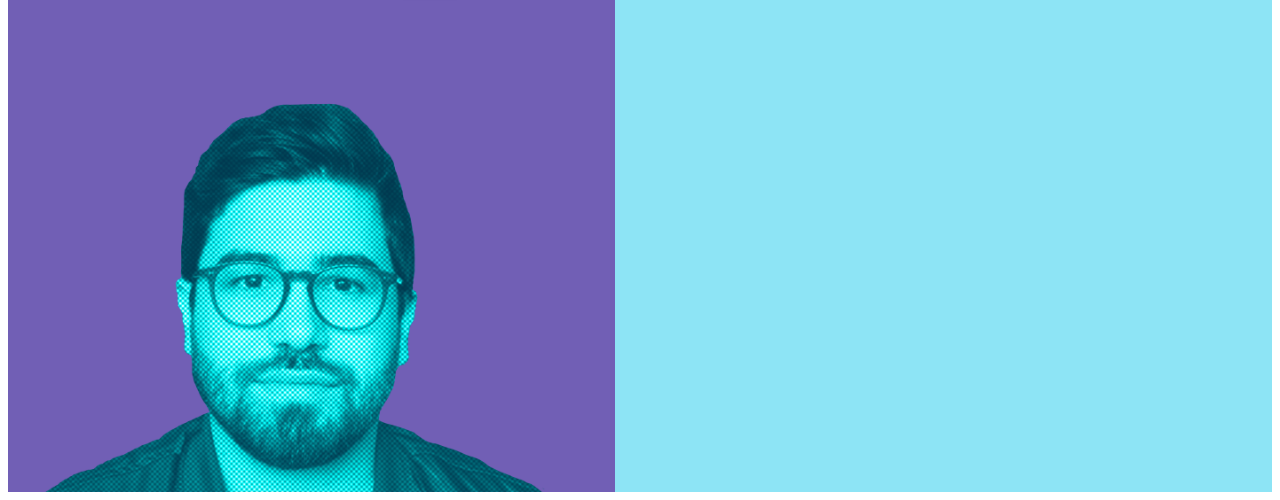
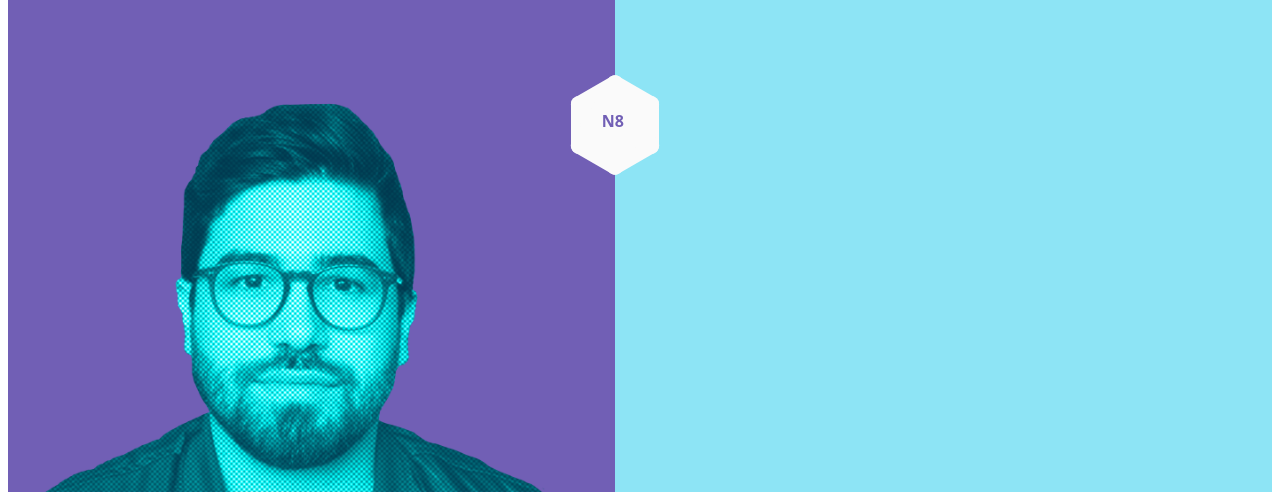
Before and after one commit to nathancleon/portfolio, a Gatsby site: page / in a window 1280 px wide. Shown: the part 316-816 px from the top of the page. Built offline with nearby package versions, Linux system fonts and the light colour scheme; Gatsby itself is replaced by a stand-in of ours.

Commit message:
style updates

```diff
--- a/src/components/MyselfLanding.js
+++ b/src/components/MyselfLanding.js
@@ -23,7 +23,7 @@ const HeaderTextContainer = styled.div`
     margin-top: 10vh;
   }
   h1 {
-    color: #fff;
+    color: #fafafa;
     font-family: 'Dancing Script', sans-serif;
     font-size: 5rem;
     text-shadow: 1px 3px 5px rgba(0, 0, 0, 0.4);
@@ -31,11 +31,10 @@ const HeaderTextContainer = styled.div`
     transform: rotate(-15deg);
   }
   p {
-    color: #fff;
+    color: #fafafa;
     font-family: 'Open Sans', sans-serif;
     font-weight: bold;
     font-size: 1.5rem;
-    text-shadow: 1px 2px 6px rgba(0, 0, 0, 0.4);
     margin-bottom: 0.6rem;
   }
   span {
@@ -49,9 +48,8 @@ const HeaderTextContainer = styled.div`
     left: -2px;
     width: 100%;
     height: 4px;
-    background-color: #fff;
+    background-color: #fafafa;
     border-radius: 4px;
-    box-shadow: 1px 2px 6px rgba(0, 0, 0, 0.4);
   }
 
 `;
@@ -73,6 +71,47 @@ const HeaderImage = styled.img`
   }
 `;
 
+const Logo = styled.div`
+  {
+    position: absolute;
+    top: 45%;
+    right: -29px;
+    width: 58px;
+    height: 88px;
+    background-color: #fafafa;
+    margin: 28.87px 0;
+    border-radius: .5em;
+    transform: rotate(90deg);
+    z-index: 10;
+  }
+  &:before, &:after{
+    position: absolute;
+    width: inherit;
+    height: inherit;
+    border-radius: inherit;
+    background: inherit;
+    content: '';
+  }
+  &:before {
+    transform: rotate(60deg);
+  }
+  &:after {
+    transform: rotate(-60deg);
+  }
+  span {
+    position: absolute;
+    width: inherit;
+    height: inherit;
+    padding-top: 50%;
+    padding-left: 27%;
+    font-size: 1rem;
+    font-weight: bold;
+    color: #715FB5;
+    transform: rotate(-90deg);
+    z-index: 12;
+  }
+`;
+
 export default class MyselfLanding extends React.Component {
   render() {
     return (
@@ -85,6 +124,9 @@ export default class MyselfLanding extends React.Component {
           </TextIntro>
         </HeaderTextContainer>
         <HeaderImage src={imgOfMyself} alt="picture of myself" />
+        <Logo>
+          <span>N8</span>
+        </Logo>
       </LandingContainer>
     )
   }
--- a/src/components/RenlyLanding.js
+++ b/src/components/RenlyLanding.js
@@ -26,7 +26,7 @@ const TextContainer = styled.div`
     color: #707070;
     font-family: 'Dancing Script', sans-serif;
     font-size: 5rem;
-    text-shadow: 1px 3px 5px #707070;
+    text-shadow: 1px 2px 8px #707070;
     margin-bottom: 2.8rem;
     transform: rotate(-15deg);
   }
@@ -49,7 +49,7 @@ const TextIntro = styled.div`
     display: flex;
     flex-direction: column;
     align-items: center;
-    text-align: left;
+    margin-left: 40px;
     width: 85%;
     line-height: 35px;
   }
@@ -71,7 +71,8 @@ const RenlyWoofContainer = styled.div`
     content: '~woof~';
     position: absolute;
     top: 50%;
-    left: 70%;
+    left: 65%;
+    color: #707070;
     font-family: 'Merriweather', sans-serif;
     font-size: 2vw;
     font-size: 2vmin;
@@ -85,15 +86,6 @@ const Image = styled.img`
     position: relative;
   }
 `;
-
-// const RenlyWoof = styled.span`
-//   {
-//     font-family: 'Merriweather', sans-serif;
-//     position: relative;
-//     bottom: 15vh;
-//     right: 8vw;
-//   }
-// `;
 
 export default class MyselfLanding extends React.Component {
   render() {
```
